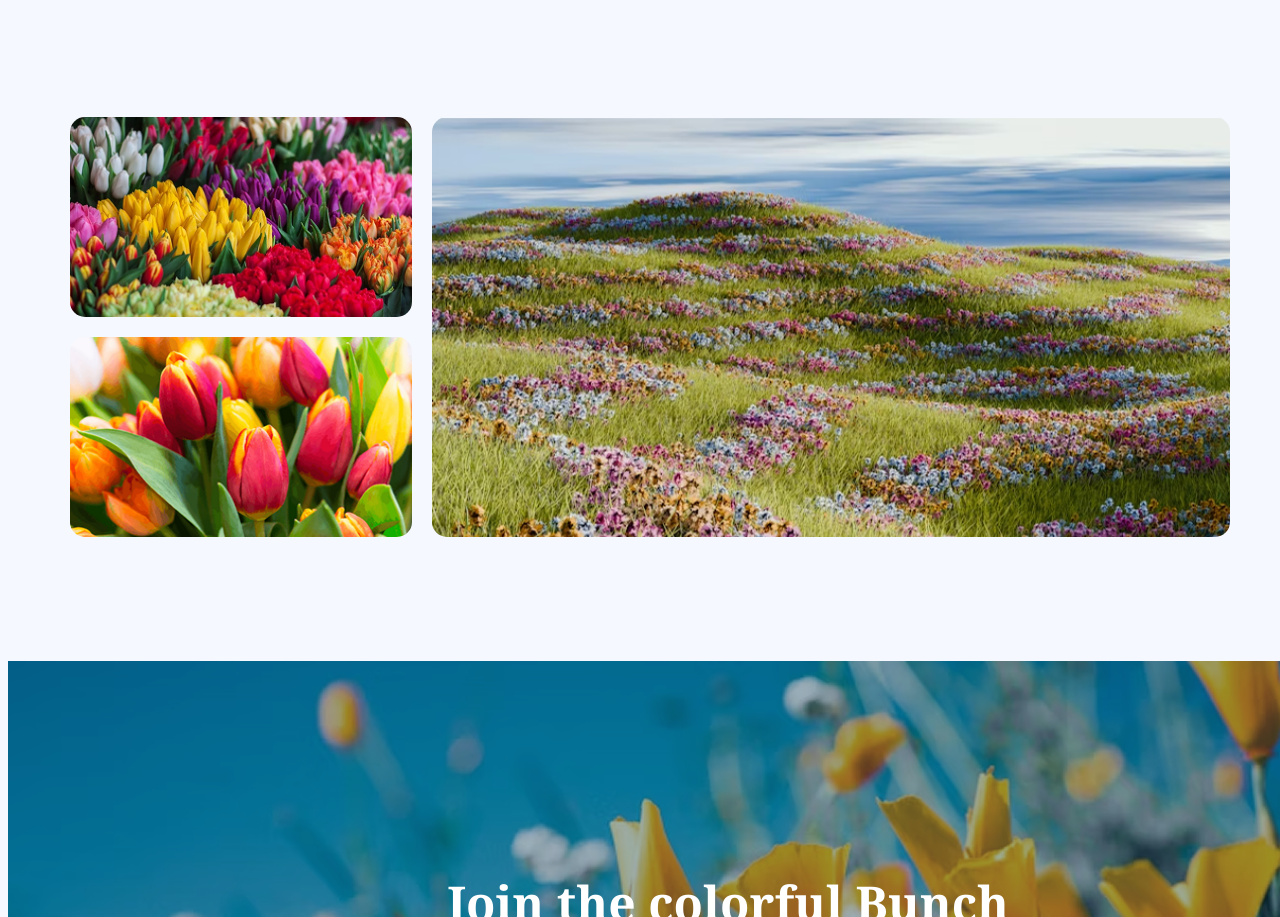
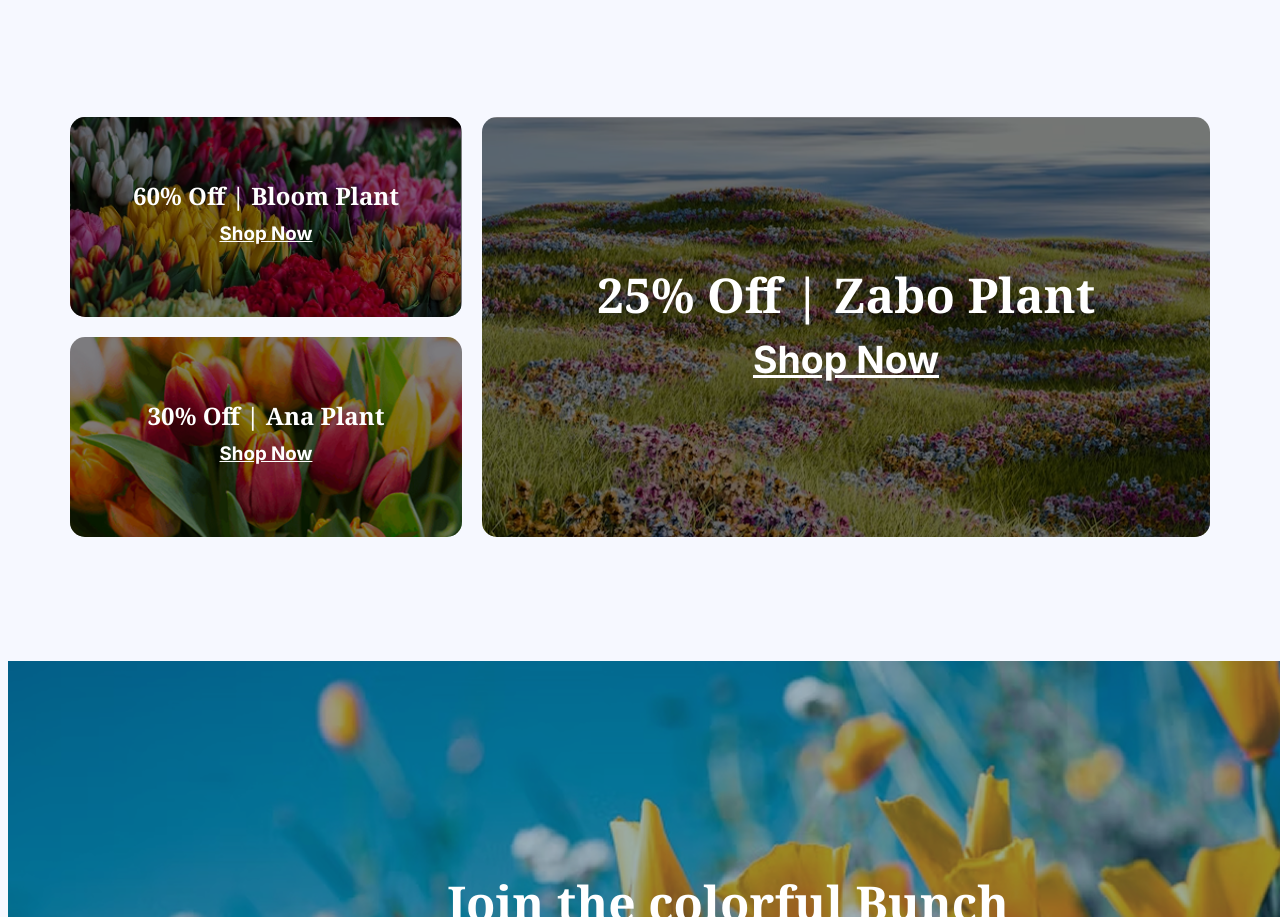
Before and after one commit to SMDpHeroB12/B12A02-FaugeiFlowerShop, a plain HTML site: page index.html in a window 1280 px wide. Shown: the part 2940-3857 px from the top of the page. Drawn offline with Linux system fonts and the light colour scheme.

Commit message:
Latest Deal Fixed

```diff
--- a/index.html
+++ b/index.html
@@ -210,31 +210,43 @@
         <div class="latest-deal-images-box">
           <div class="left-box">
             <div
-              class="small-image image"
+              class="small-image image display-flex"
               style="
                 background-image: url('assets/deal-bloom.png');
                 background-repeat: no-repeat;
                 background-size: cover;
               "
-            ></div>
+            >
+              <div class="overlay"></div>
+              <h2 class="head-text text">60% Off | Bloom Plant</h2>
+              <h3 class="shop-now text">Shop Now</h3>
+            </div>
             <div
-              class="small-image image"
+              class="small-image image display-flex"
               style="
                 background-image: url('assets/deal-ana.png');
                 background-repeat: no-repeat;
                 background-size: cover;
               "
-            ></div>
+            >
+              <div class="overlay"></div>
+              <h2 class="head-text text">30% Off | Ana Plant</h2>
+              <h3 class="shop-now text">Shop Now</h3>
+            </div>
           </div>
           <div class="right-box">
             <div
-              class="large-image image"
+              class="large-image image display-flex"
               style="
                 background-image: url('assets/deal-zabo.png');
                 background-repeat: no-repeat;
                 background-size: cover;
               "
-            ></div>
+            >
+              <div class="overlay"></div>
+              <h2 class="head-text text">25% Off | Zabo Plant</h2>
+              <h3 class="shop-now text">Shop Now</h3>
+            </div>
           </div>
         </div>
       </section>
--- a/styles/shop.css
+++ b/styles/shop.css
@@ -212,8 +212,8 @@ body {
   margin: 0 auto;
 }
 .latest-deal-images-box {
-  display: grid;
-  grid-template-columns: 30% 70%;
+  display: flex;
+  justify-content: space-between;
   gap: 20px;
   margin-bottom: 120px;
 }
@@ -222,17 +222,46 @@ body {
   flex-direction: column;
   justify-content: space-between;
   gap: 20px;
+  width: 35%;
 }
 .right-box {
+  width: 65%;
 }
 
 .small-image {
   height: 200px;
   border-radius: 15px;
 }
+
 .large-image {
   height: 420px;
+
   border-radius: 15px;
+  font-size: 2em;
+}
+.image {
+  position: relative;
+  color: #fff;
+  flex-direction: column;
+  justify-content: center;
+  align-items: center;
+}
+.overlay {
+  position: absolute;
+  top: 0;
+  right: 0;
+  width: 100%;
+  height: 100%;
+  border-radius: 15px;
+  background: rgba(0, 0, 0, 0.5);
+}
+.shop-now {
+  text-decoration: underline;
+}
+.text {
+  margin-top: 0;
+  margin-bottom: 10px;
+  position: relative;
 }
 /* Join Section Styles */
 .join-section {
@@ -388,7 +417,20 @@ body {
   .plants-lover-description li {
     padding-right: 10px;
   }
-
+  /* Latest Deal Section */
+  .latest-deal-images-box {
+    flex-direction: column;
+  }
+  .left-box {
+    width: 100%;
+  }
+  .right-box {
+    width: 100%;
+  }
+  .large-image {
+    font-size: 1.2em;
+    height: 210px;
+  }
   /* Join Section Styles */
   .join-section {
     margin: 0;
```
